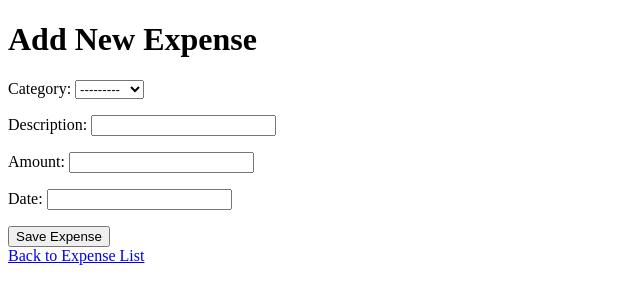
After one commit to juliantormes/Budget-Tracker, a Django app: page /tracker/add/ in a window 1280 px wide. The commit adds this page. Shown: the top 304 px of the page, without its empty margins (0-640 px from the left). Run offline with Django 5.2, Linux system fonts and the light colour scheme; data comes from the database, SQL or seed files in the repository.

Commit message:
Added expense form and html

```diff
--- /dev/null
+++ b/budget_tracker/tracker/templates/tracker/add_expense.html
@@ -0,0 +1,16 @@
+<!DOCTYPE html>
+<html>
+<head>
+    <title>Add Expense</title>
+</head>
+<body>
+    <h1>Add New Expense</h1>
+    <form method="post">
+        {% csrf_token %}
+        {{ form.as_p }}
+        <button type="submit">Save Expense</button>
+    </form>
+    <!-- Link to go back to the expense list -->
+    <a href="{% url 'expense_list' %}">Back to Expense List</a>
+</body>
+</html>
--- a/budget_tracker/tracker/templates/tracker/expense_list.html
+++ b/budget_tracker/tracker/templates/tracker/expense_list.html
@@ -5,9 +5,11 @@
 </head>
 <body>
     <h1>Expense List</h1>
+    <!-- Add Expense Button -->
+    <a href="{% url 'add_expense' %}" style="padding: 10px; background-color: blue; color: white; text-decoration: none; border-radius: 5px;">Add New Expense</a>
     <ul>
         {% for expense in expenses %}
-            <li>{{ expense.description }}: ${{ expense.amount }} on {{ expense.date }}</li>
+            <li>{{ expense.date }} - {{ expense.category.name }} - ${{ expense.amount }} - {{ expense.description }}</li>
         {% endfor %}
     </ul>
 </body>
--- a/budget_tracker/tracker/urls.py
+++ b/budget_tracker/tracker/urls.py
@@ -2,5 +2,6 @@ from django.urls import path
 from . import views
 
 urlpatterns = [
+    path('add/', views.add_expense, name='add_expense'),
     path('', views.expense_list, name='expense_list'),
     ]
--- a/budget_tracker/tracker/views.py
+++ b/budget_tracker/tracker/views.py
@@ -1,7 +1,18 @@
-from django.shortcuts import render
+from django.shortcuts import render, redirect
 from .models import Expense
-from django.http import HttpResponse
+from .forms import ExpenseForm
 
 def expense_list(request):
     expenses = Expense.objects.all()
     return render(request, 'tracker/expense_list.html', {'expenses': expenses})
+
+def add_expense(request):
+    if request.method == 'POST':
+        form = ExpenseForm(request.POST)
+        if form.is_valid():
+            form.save()
+            return redirect('expense_list')  # Redirect to the expense list view after saving
+    else:
+        form = ExpenseForm()  # An empty form instance for GET request
+
+    return render(request, 'tracker/add_expense.html', {'form': form})
```
